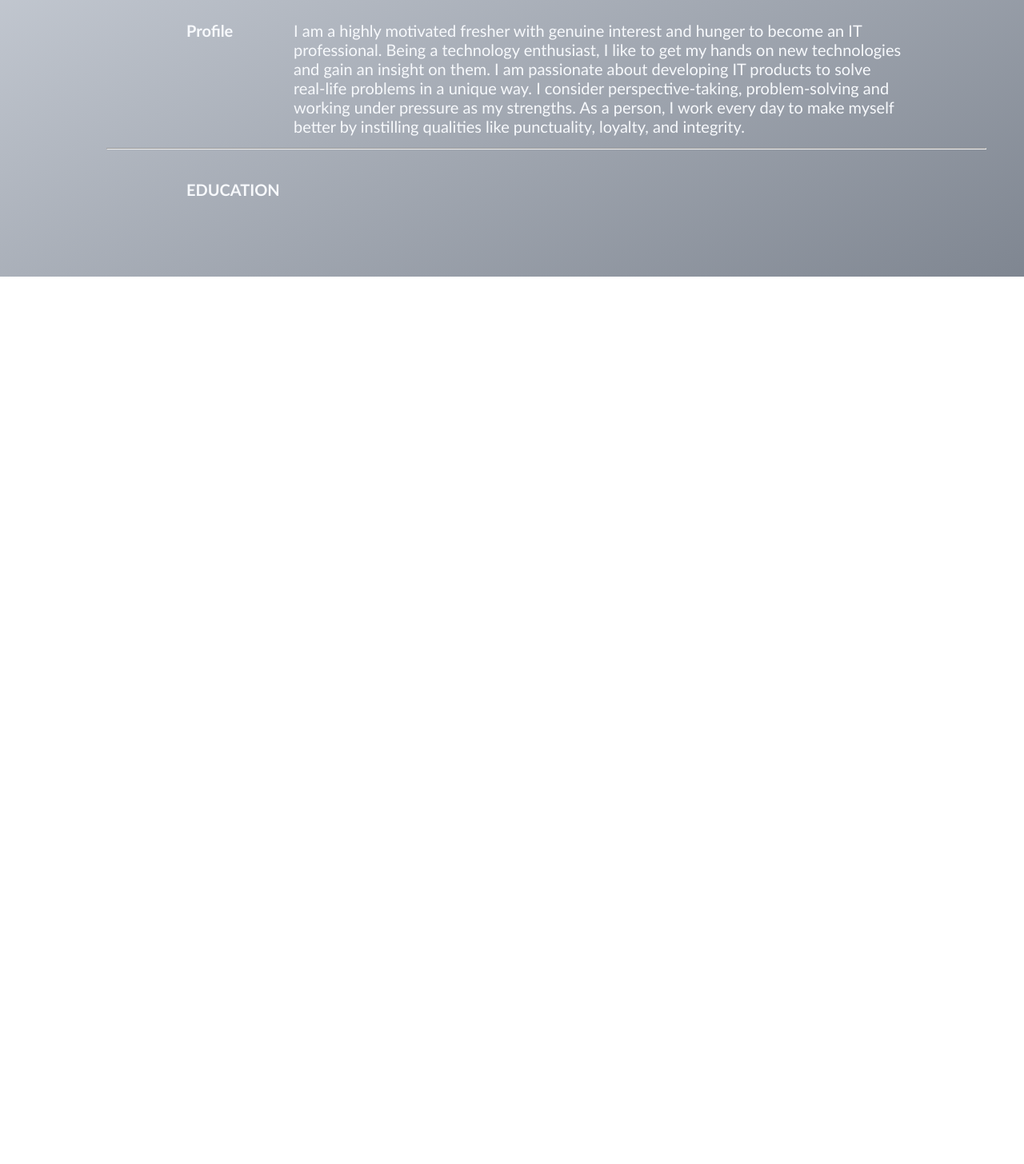
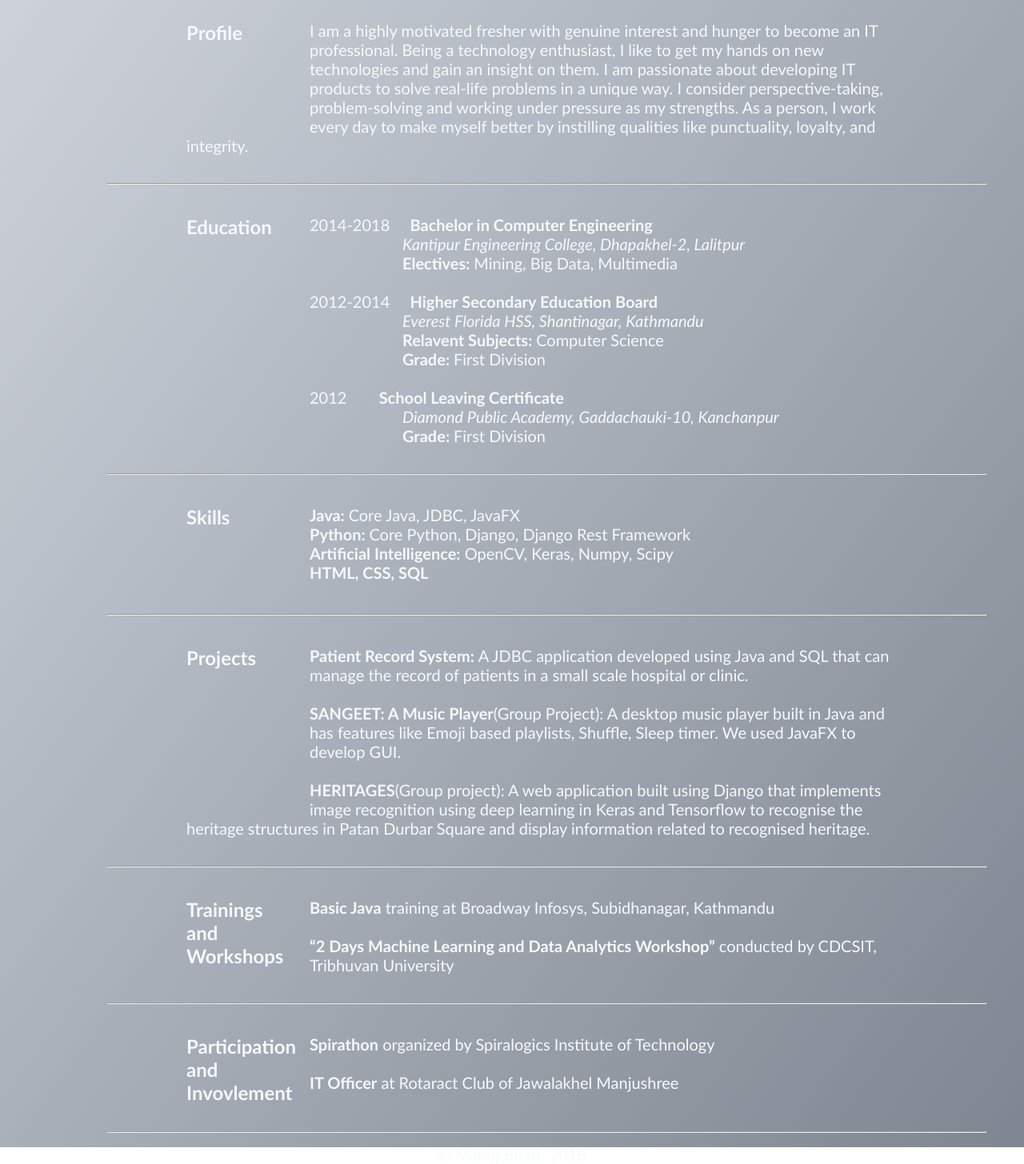
Before and after one commit to imanoj997/imanoj997.github.io, a plain HTML site: page index.html in a window 1280 px wide. Shown: the part 315-1771 px from the top of the page at 80% size. Before the commit the page ends 800 px from the top, so only its background shows below. Drawn offline with Linux system fonts and the light colour scheme.

Commit message:
CV ready

```diff
--- a/index.html
+++ b/index.html
@@ -60,17 +60,94 @@
                 <hr class="line-break">
 
                 <div class="wrapper1 clearfix">
-                    <div class="topic">
-                        EDUCATION
+                    <div class="topic3">
+                        Education
                     </div>
                     <div class="content">
-
+                        2014-2018 &emsp;&nbsp;<span><strong>Bachelor in Computer Engineering</strong> <br />
+                            <i>Kantipur Engineering College, Dhapakhel-2, Lalitpur</i> <br />
+                            <strong class="electives">Electives: </strong> Mining, Big Data, Multimedia
+                        </span> <br /> <br />
+                        2012-2014 &emsp;&nbsp;<span><strong>Higher Secondary Education Board</strong> <br />
+                            <i>Everest Florida HSS, Shantinagar, Kathmandu</i> <br />
+                            <strong class="electives">Relavent Subjects: </strong> Computer Science <br />
+                            <strong class="electives">Grade: </strong> First Division
+                        </span> <br /> <br />
+                        2012 &emsp;&emsp;&nbsp;<span><strong>School Leaving Certificate</strong> <br />
+                            <i>Diamond Public Academy, Gaddachauki-10, Kanchanpur</i> <br />
+                            <strong class="electives">Grade: </strong> First Division
+                        </span>
                     </div>
                 </div>
 
+                <hr class="line-break">
+
+                <div class="wrapper1 clearfix">
+                    <div class="topic">
+                        Skills
+                    </div>
+                    <div class="content">
+                        <strong>Java: </strong>Core Java, JDBC, JavaFX <br />
+                        <strong>Python: </strong>Core Python, Django, Django Rest Framework<br />
+                        <strong>Artificial Intelligence:</strong> OpenCV, Keras, Numpy, Scipy<br />
+                        <strong>HTML, CSS, SQL</strong>
+                    </div>
+                </div>
+
+                <hr class="line-break">
+
+                <div class="wrapper1 clearfix">
+                    <div class="topic4">
+                        Projects
+                    </div>
+                    <div class="content">
+                        <strong>Patient Record System: </strong>A JDBC application developed using Java and SQL that
+                        can
+                        manage the record of patients in a small scale hospital or clinic.<br /><br />
+                        <strong>SANGEET: A Music Player</strong>(Group Project): A desktop music player built in Java
+                        and has features like Emoji based playlists, Shuffle, Sleep timer. We used JavaFX to develop
+                        GUI.<br /><br />
+                        <strong>HERITAGES</strong>(Group project): A web application built using Django that implements
+                        image recognition using deep learning in Keras and Tensorflow to recognise the heritage
+                        structures in Patan Durbar Square and display information related to recognised heritage.
+                    </div>
+                </div>
+
+                <hr class="line-break">
+
+                <div class="wrapper1">
+                    <div class="topic">
+                        Trainings <br />
+                        and <br />
+                        Workshops
+                    </div>
+                    <div class="content">
+                        <strong>Basic Java</strong> training at Broadway Infosys, Subidhanagar, Kathmandu <br /><br />
+                        <strong>“2 Days Machine Learning and Data Analytics Workshop”</strong> conducted by CDCSIT,
+                        Tribhuvan University
+                    </div>
+                </div>
+
+                <hr class="line-break">
+
+                <div class="wrapper1">
+                    <div class="topic">
+                        Participation <br />
+                        and <br />
+                        Invovlement
+                    </div>
+                    <div class="content">
+                        <strong>Spirathon</strong> organized by Spiralogics Institute of Technology <br /><br />
+                        <strong>IT Officer</strong> at Rotaract Club of Jawalakhel Manjushree
+                    </div>
+                </div>
+
+                <hr class="line-break">
             </div>
         </div>
-
+        <div class="footer">
+            &copy; Manoj Bhatt, 2018
+        </div>
     </div>
 </body>
 
--- a/style.css
+++ b/style.css
@@ -23,6 +23,7 @@ body{
 .wrapper{
     padding-left: 133px;
     padding-right: 133px;
+    height: 1750px;
     background-image: linear-gradient(to bottom right, rgb(213, 218, 226), rgb(127, 134, 145));
 }
 
@@ -57,18 +58,38 @@ a{
 
 .wrapper1{
     margin-left: 100px;
-    /* margin-right: 100px; */
 }
 
 .topic{
     padding-top: 23px;
     font-weight: 600;
+    font-size: 24px;
     float: left;
-    /* padding-right: 35px; */
     height: 121px;
-    width: 134px;
+    width: 154px;
 }
 
+.topic3{
+    padding-top: 23px;
+    font-weight: 600;
+    font-size: 24px;
+    float: left;
+    height: 265px;
+    width: 154px;
+}
+
+.topic4{
+    padding-top: 23px;
+    font-weight: 600;
+    font-size: 24px;
+    float: left;
+    height: 193px;
+    width: 154px;
+}
+
+.float-right{
+    float: right;
+}
 
 .list-type{
     list-style-type: none;
@@ -76,4 +97,21 @@ a{
 
 .content{
     padding-top: 23px;
+    padding-bottom: 20px;
 }
+
+i {
+    padding-left: 116px;
+}
+
+.electives{
+    padding-left: 116px;
+}
+
+.electives{
+    padding-left: 116px;
+}
+
+.footer{
+    text-align: center;
+}
```
